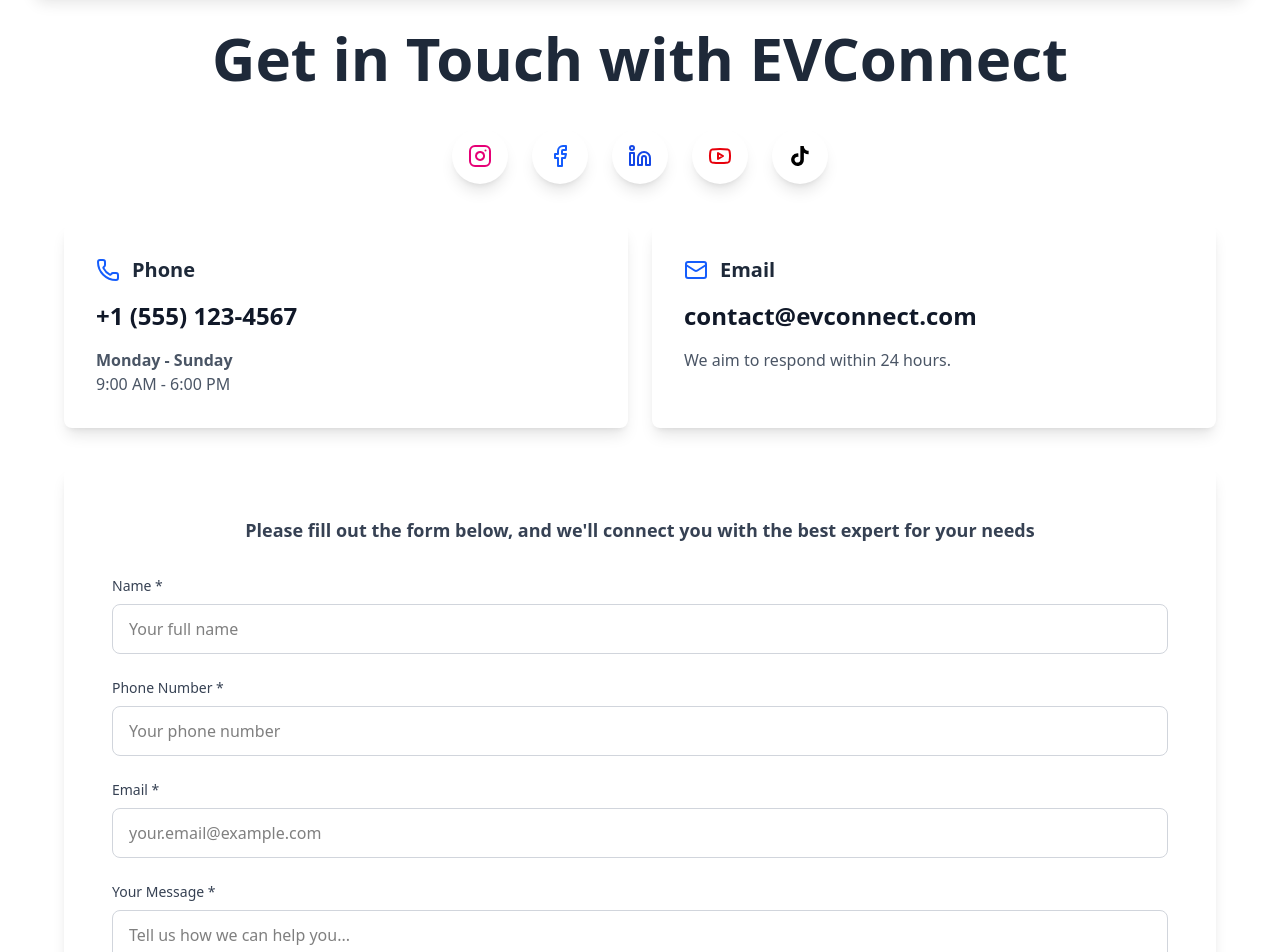
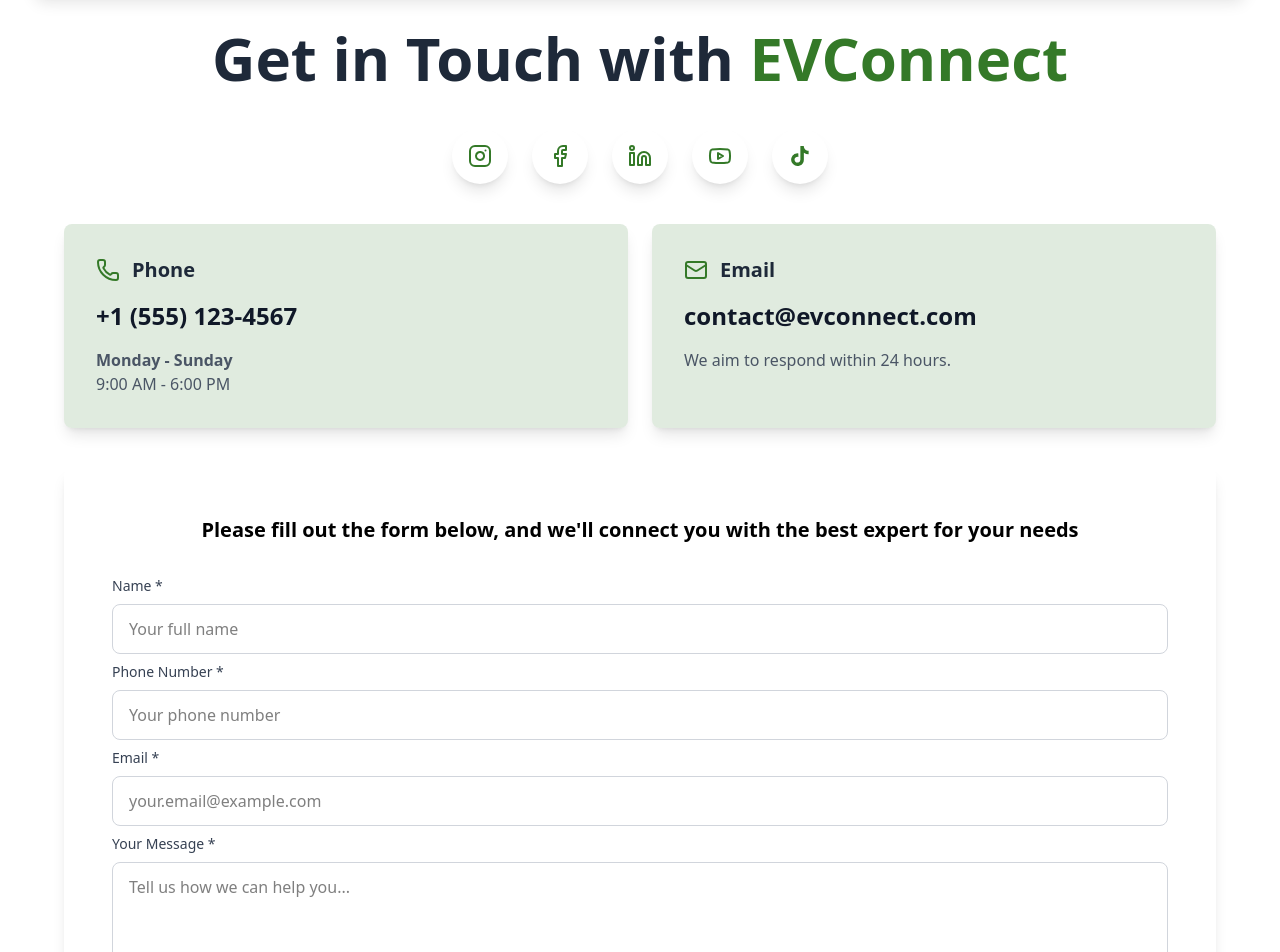
Before and after one commit to madarameegama7/ev-charging-booking-system, a React (Vite) app in the folder web/: page /contactus in a window 1280 px wide. Shown: the part 100-1052 px from the top of the page. Built offline with nearby package versions, Linux system fonts and the light colour scheme.

Commit message:
update the contactus page

```diff
--- a/web/src/components/ContactUS.jsx
+++ b/web/src/components/ContactUS.jsx
@@ -30,24 +30,24 @@
       <div className="max-w-6xl mx-auto">
         {/* Header */}
         <h1 className="text-3xl sm:text-4xl md:text-5xl lg:text-6xl font-bold text-center text-gray-800 mt-8 sm:mt-12 lg:mt-20 px-4">
-          Get in Touch with EVConnect
+          Get in Touch with <span className='text-[#347928]'>EVConnect</span>
         </h1>
 
         {/* Social Media Icons */}
         <div className="flex flex-wrap justify-center gap-4 sm:gap-6 mt-8 sm:mt-10 px-4">
-          <div className="bg-white p-3 sm:p-4 rounded-full shadow-lg hover:shadow-xl transition-all duration-300 hover:scale-110 transform cursor-pointer">
-            <Instagram className="w-5 h-5 sm:w-6 sm:h-6 text-pink-600" />
+          <div className="bg-white p-3 sm:p-4 rounded-full shadow-lg cursor-pointer">
+            <Instagram className="w-5 h-5 sm:w-6 sm:h-6 text-[#347928] " />
           </div>
-          <div className="bg-white p-3 sm:p-4 rounded-full shadow-lg hover:shadow-xl transition-all duration-300 hover:scale-110 transform cursor-pointer">
-            <Facebook className="w-5 h-5 sm:w-6 sm:h-6 text-blue-600" />
+          <div className="bg-white p-3 sm:p-4 rounded-full shadow-lg  cursor-pointer">
+            <Facebook className="w-5 h-5 sm:w-6 sm:h-6 text-[#347928]" />
           </div>
-          <div className="bg-white p-3 sm:p-4 rounded-full shadow-lg hover:shadow-xl transition-all duration-300 hover:scale-110 transform cursor-pointer">
-            <Linkedin className="w-5 h-5 sm:w-6 sm:h-6 text-blue-700" />
+          <div className="bg-white p-3 sm:p-4 rounded-full shadow-lg cursor-pointer">
+            <Linkedin className="w-5 h-5 sm:w-6 sm:h-6 text-[#347928]" />
           </div>
-          <div className="bg-white p-3 sm:p-4 rounded-full shadow-lg hover:shadow-xl transition-all duration-300 hover:scale-110 transform cursor-pointer">
-            <Youtube className="w-5 h-5 sm:w-6 sm:h-6 text-red-600" />
+          <div className="bg-white p-3 sm:p-4 rounded-full shadow-lg cursor-pointer">
+            <Youtube className="w-5 h-5 sm:w-6 sm:h-6 text-[#347928]" />
           </div>
-          <div className="bg-white p-3 sm:p-4 rounded-full shadow-lg hover:shadow-xl transition-all duration-300 hover:scale-110 transform cursor-pointer">
+          <div className="bg-white p-3 sm:p-4 rounded-full text-[#347928] shadow-lg cursor-pointer">
             <svg className="w-5 h-5 sm:w-6 sm:h-6" viewBox="0 0 24 24" fill="currentColor">
               <path d="M19.59 6.69a4.83 4.83 0 0 1-3.77-4.25V2h-3.45v13.67a2.89 2.89 0 0 1-5.2 1.74 2.89 2.89 0 0 1 2.31-4.64 2.93 2.93 0 0 1 .88.13V9.4a6.84 6.84 0 0 0-1-.05A6.33 6.33 0 0 0 5 20.1a6.34 6.34 0 0 0 10.86-4.43v-7a8.16 8.16 0 0 0 4.77 1.52v-3.4a4.85 4.85 0 0 1-1-.1z"/>
             </svg>
@@ -57,9 +57,9 @@
         {/* Contact Info Boxes */}
         <div className="grid grid-cols-1 md:grid-cols-2 gap-4 sm:gap-6 mt-8 sm:mt-10">
           {/* Phone Box */}
-          <div className="bg-white rounded-lg shadow-lg p-6 sm:p-8">
+          <div className="bg-[#347928]/15 rounded-lg shadow-lg p-6 sm:p-8">
             <div className="flex items-center gap-3 mb-4">
-              <Phone className="w-5 h-5 sm:w-6 sm:h-6 text-blue-600 flex-shrink-0" />
+              <Phone className="w-5 h-5 sm:w-6 sm:h-6 text-[#347928] flex-shrink-0" />
               <h3 className="text-lg sm:text-xl font-semibold text-gray-800">Phone</h3>
             </div>
             <p className="text-xl sm:text-2xl font-bold text-gray-900 mb-4 break-all">+1 (555) 123-4567</p>
@@ -70,9 +70,9 @@
           </div>
 
           {/* Email Box */}
-          <div className="bg-white rounded-lg shadow-lg p-6 sm:p-8">
+          <div className="bg-[#347928]/15 rounded-lg shadow-lg p-6 sm:p-8">
             <div className="flex items-center gap-3 mb-4">
-              <Mail className="w-5 h-5 sm:w-6 sm:h-6 text-blue-600 flex-shrink-0" />
+              <Mail className="w-5 h-5 sm:w-6 sm:h-6 text-[#347928] flex-shrink-0" />
               <h3 className="text-lg sm:text-xl font-semibold text-gray-800">Email</h3>
             </div>
             <p className="text-xl sm:text-2xl font-bold text-gray-900 mb-4 break-all">contact@evconnect.com</p>
@@ -82,11 +82,11 @@
 
         {/* Contact Form */}
        <div className="bg-white rounded-lg shadow-lg p-6 sm:p-8 md:p-10 lg:p-12 mt-8 sm:mt-10">
-          <p className="text-base sm:text-lg text-gray-700 mb-6 sm:mb-8 text-center font-medium px-2">
+        <p className="text-base sm:text-xl text-black mb-6 sm:mb-8 text-center px-2">
           <strong>Please fill out the form below, and we'll connect you with the best expert for your needs</strong>
         </p>
 
-          <div className="space-y-4 sm:space-y-6">
+        <div className="flex flex-col gap-2 sm:gap-2">
           <div>
             <label htmlFor="name" className="block text-sm font-medium text-gray-700 mb-2">
               Name *
@@ -97,7 +97,7 @@
               name="name"
               value={formData.name}
               onChange={handleChange}
-                className="w-full px-3 sm:px-4 py-2 sm:py-3 border border-gray-300 rounded-lg focus:ring-2 focus:ring-blue-500 focus:border-transparent outline-none transition text-sm sm:text-base"
+              className="w-full px-3 sm:px-4 py-2 sm:py-3 border border-gray-300 rounded-lg outline-none transition text-sm sm:text-base"
               placeholder="Your full name"
             />
           </div>
@@ -112,7 +112,7 @@
               name="phone"
               value={formData.phone}
               onChange={handleChange}
-                className="w-full px-3 sm:px-4 py-2 sm:py-3 border border-gray-300 rounded-lg focus:ring-2 focus:ring-blue-500 focus:border-transparent outline-none transition text-sm sm:text-base"
+              className="w-full px-3 sm:px-4 py-2 sm:py-3 border border-gray-300 rounded-lg outline-none transition text-sm sm:text-base"
               placeholder="Your phone number"
             />
           </div>
@@ -127,7 +127,7 @@
               name="email"
               value={formData.email}
               onChange={handleChange}
-                className="w-full px-3 sm:px-4 py-2 sm:py-3 border border-gray-300 rounded-lg focus:ring-2 focus:ring-blue-500 focus:border-transparent outline-none transition text-sm sm:text-base"
+              className="w-full px-3 sm:px-4 py-2 sm:py-3 border border-gray-300 rounded-lg outline-none transition text-sm sm:text-base"
               placeholder="your.email@example.com"
             />
           </div>
@@ -142,7 +142,7 @@
               value={formData.message}
               onChange={handleChange}
               rows="5"
-                className="w-full px-3 sm:px-4 py-2 sm:py-3 border border-gray-300 rounded-lg focus:ring-2 focus:ring-blue-500 focus:border-transparent outline-none transition resize-none text-sm sm:text-base"
+              className="w-full px-3 sm:px-4 py-2 sm:py-3 border border-gray-300 rounded-lg outline-none transition resize-none text-sm sm:text-base"
               placeholder="Tell us how we can help you..."
             />
           </div>
@@ -150,7 +150,7 @@
           <button
             type="button"
             onClick={handleSubmit}
-              className="w-full bg-blue-600 hover:bg-blue-700 text-white font-semibold py-3 sm:py-4 px-4 sm:px-6 rounded-lg transition duration-300 flex items-center justify-center gap-2 shadow-lg hover:shadow-xl cursor-pointer text-sm sm:text-base"
+            className="w-full bg-[#347928] hover:bg-[#2a6120] text-white font-semibold py-3 sm:py-4 px-4 sm:px-6 rounded-lg transition duration-300 flex items-center justify-center gap-2 shadow-lg hover:shadow-xl cursor-pointer text-sm sm:text-base"
           >
             <Send className="w-4 h-4 sm:w-5 sm:h-5" />
             Submit
```
Lines whose indentation alone changed are shown as unchanged.
